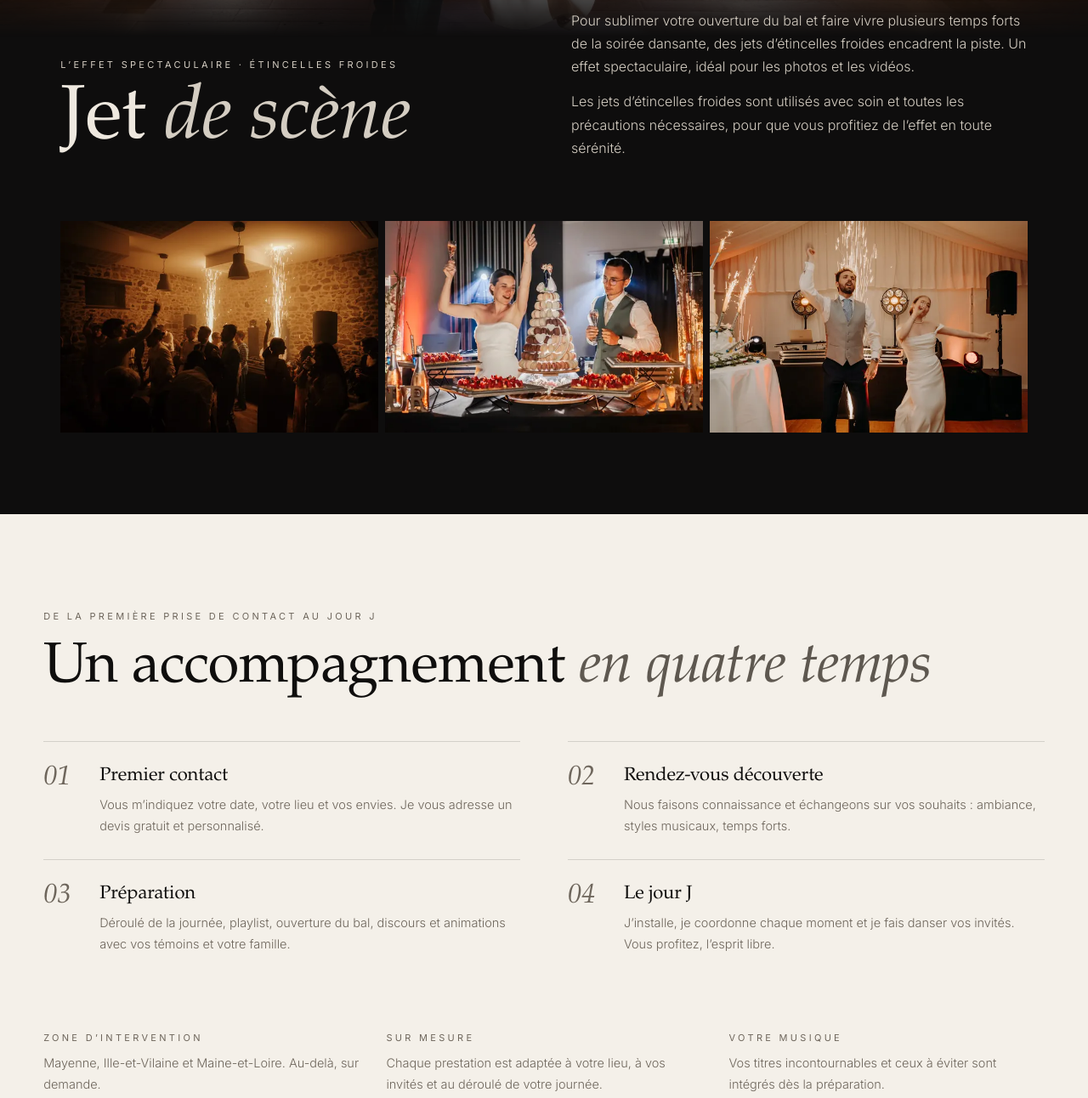
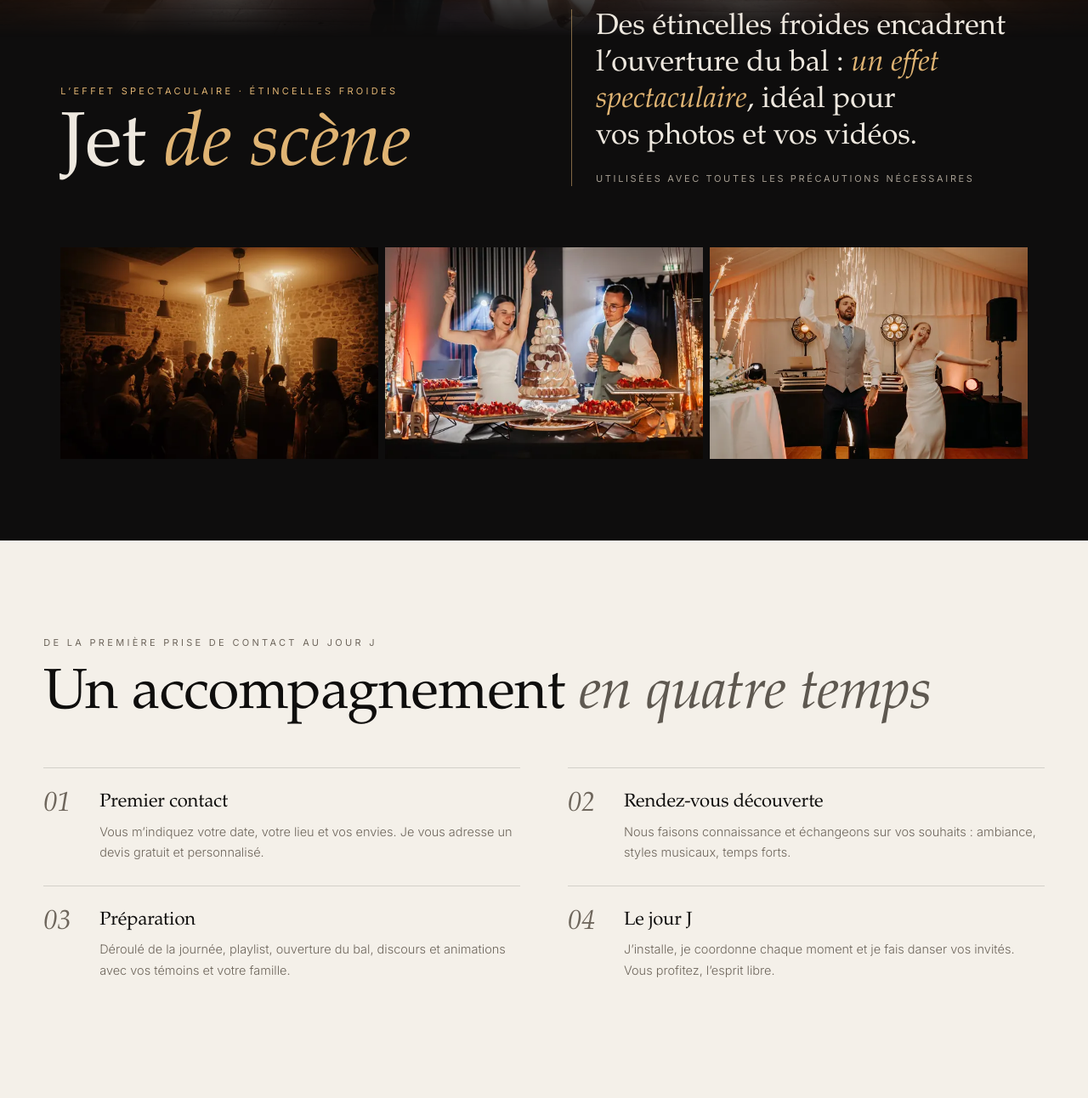
Before and after one commit to Pagel-unlimited/site-pierre-c, a website: page mariages.html in a window 1280 px wide. Shown: the part 4248-5540 px from the top of the page at 85% size. Drawn offline with Linux system fonts and the light colour scheme.

Commit message:
Jet de scène, photo entreprises, retrait des 3 blocs

```diff
--- a/assets/style.css
+++ b/assets/style.css
@@ -6,7 +6,7 @@
   --noir:#0e0d0d; --creme:#f4f0e9; --ivoire:#eee8df; --sable:#d4cdc2; --taupe:#a69e92; --brun:#6e665c; --brun-fonce:#5e5850;
   --serif:"Palatino","Palatino Linotype","Book Antiqua","URW Palladio L",Georgia,serif;
   --sans:"Inter",-apple-system,BlinkMacSystemFont,"Helvetica Neue",Arial,sans-serif;
-  --barre:72px; --marge:max(16px,4vw); --largeur:1240px;
+  --etincelle:#e0b473; --barre:72px; --marge:max(16px,4vw); --largeur:1240px;
 }
 *{box-sizing:border-box}
 html{scroll-behavior:smooth;scroll-padding-top:var(--barre);-webkit-text-size-adjust:100%}
@@ -157,11 +157,13 @@ h1 em,h2 em,h3 em{color:var(--italique);font-style:italic}
 .jet .photo.cadree{width:calc(100% - 2 * var(--marge));max-width:1020px;height:auto;margin:0 auto;padding-top:72px;object-fit:contain;-webkit-mask-image:linear-gradient(to bottom,#000 82%,transparent 100%);mask-image:linear-gradient(to bottom,#000 82%,transparent 100%)}
 @media (max-width:760px){.jet .photo.cadree{width:100%;padding-top:0}}
 .jet .texte{position:relative;display:grid;grid-template-columns:minmax(0,1fr) minmax(0,1fr);gap:64px;align-items:end;max-width:var(--largeur);margin:-32px auto 0;padding:0 var(--marge) 72px}
-.jet .oeil{color:var(--sable);margin-bottom:12px}
+.jet .oeil{color:var(--etincelle);margin-bottom:12px}
 .jet h2{font-size:clamp(50px,7vw,96px);line-height:1;color:var(--ivoire)}
-.jet h2 em{color:var(--sable)}
-.jet .droite p{color:var(--sable)}
-.jet .droite p+p{margin-top:14px}
+.jet h2 em{color:var(--etincelle)}
+.jet .droite{padding-left:28px;border-left:1px solid rgba(224,180,115,.55)}
+.jet .accroche{font:400 clamp(24px,2.7vw,36px)/1.25 var(--serif);color:var(--ivoire);text-wrap:balance}
+.jet .accroche em{font-style:italic;color:var(--etincelle)}
+.jet .precaution{margin-top:18px;font:400 11px/1.6 var(--sans);letter-spacing:.24em;text-transform:uppercase;color:var(--taupe)}
 .jet .trio{display:grid;grid-template-columns:repeat(3,1fr);gap:8px;max-width:var(--largeur);margin:0 auto;padding:0 var(--marge) 96px}
 .jet .trio img{width:100%;height:100%;aspect-ratio:3/2;object-fit:cover}
 @media (max-width:760px){.jet .trio{grid-template-columns:1fr 1fr}.jet .trio img:first-child{grid-column:1/-1}}
@@ -206,12 +208,14 @@ h1 em,h2 em,h3 em{color:var(--italique);font-style:italic}
 @media (max-width:900px){.galerie{columns:2}}
 @media (max-width:480px){.galerie{columns:1}}
 /* Page Entreprises : trois photos, une large puis deux verticales */
-.photos-ent{display:grid;grid-template-columns:repeat(2,minmax(0,1fr));gap:12px}
+.photos-ent{display:grid;grid-template-columns:repeat(3,minmax(0,1fr));gap:12px}
 .photos-ent img{width:100%;height:100%;object-fit:cover}
 .photos-ent .large{grid-column:1/-1;aspect-ratio:16/9}
-.photos-ent .vert{aspect-ratio:1/1}
+.photos-ent .vert{aspect-ratio:3/4}
 .photos-ent .terrasse{object-position:center 100%}
 .photos-ent .portrait{object-position:center 22%}
+.photos-ent .soiree{object-position:center 62%}
+@media (max-width:760px){.photos-ent{grid-template-columns:repeat(2,minmax(0,1fr))}.photos-ent .soiree{grid-column:1/-1;aspect-ratio:4/5}.jet .droite{padding-left:20px}}
 .credits{margin-top:32px;padding-top:18px;border-top:1px solid var(--trait);font-size:13px;color:var(--doux)}
 dialog.vue{padding:0;border:0;max-width:100vw;max-height:100vh;width:100vw;height:100vh;background:rgba(14,13,13,.97);color:var(--ivoire)}
 dialog.vue::backdrop{background:rgba(14,13,13,.97)}
--- a/mariages.html
+++ b/mariages.html
@@ -59,8 +59,8 @@
   <div class="texte">
     <div><span class="oeil">L’effet spectaculaire · Étincelles froides</span><h2>Jet <em>de scène</em></h2></div>
     <div class="droite">
-      <p>Pour sublimer votre ouverture du bal et faire vivre plusieurs temps forts de la soirée dansante, des jets d’étincelles froides encadrent la piste. Un effet spectaculaire, idéal pour les photos et les vidéos.</p>
-      <p>Les jets d’étincelles froides sont utilisés avec soin et toutes les précautions nécessaires, pour que vous profitiez de l’effet en toute sérénité.</p>
+      <p class="accroche">Des étincelles froides encadrent l’ouverture du bal : <em>un effet spectaculaire</em>, idéal pour vos photos et vos vidéos.</p>
+      <p class="precaution">Utilisées avec toutes les précautions nécessaires</p>
     </div>
   </div>
   <div class="trio">
@@ -79,11 +79,6 @@
     <li><span class="n">03</span><div><h3>Préparation</h3><p>Déroulé de la journée, playlist, ouverture du bal, discours et animations avec vos témoins et votre famille.</p></div></li>
     <li><span class="n">04</span><div><h3>Le jour J</h3><p>J’installe, je coordonne chaque moment et je fais danser vos invités. Vous profitez, l’esprit libre.</p></div></li>
   </ol>
-  <div class="infos">
-    <div><span class="oeil">Zone d’intervention</span><p>Mayenne, Ille-et-Vilaine et Maine-et-Loire. Au-delà, sur demande.</p></div>
-    <div><span class="oeil">Sur mesure</span><p>Chaque prestation est adaptée à votre lieu, à vos invités et au déroulé de votre journée.</p></div>
-    <div><span class="oeil">Votre musique</span><p>Vos titres incontournables et ceux à éviter sont intégrés dès la préparation.</p></div>
-  </div>
 </div></section>
 
 <section class="sec sombre" id="avis"><div class="cadre">
```
Also changed, not shown: entreprises.html (+1 -0 lines), assets/img/entreprise-soiree-rouge-1200.webp (added), assets/img/entreprise-soiree-rouge-640.webp (added), 1 other file.
